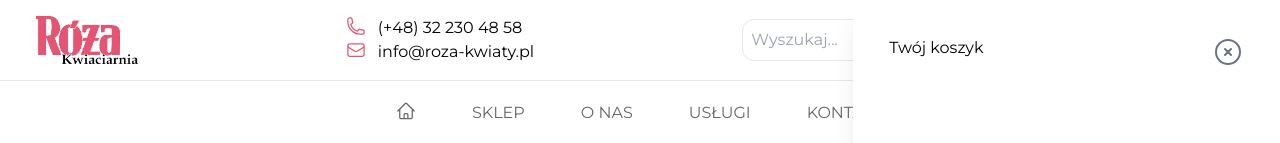
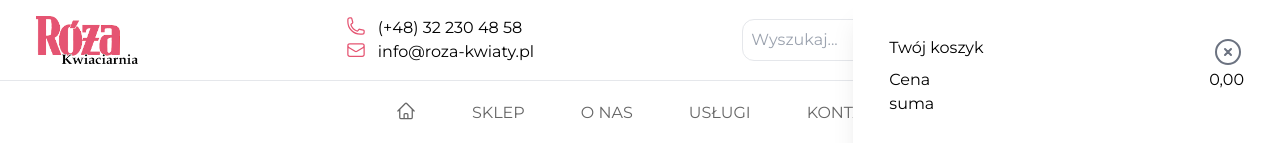
Before and after one commit to kpietryga/react_store, a React (Vite) app: page / in a window 1280 px wide. Shown: the top 143 px of the page. Built offline with nearby package versions, Linux system fonts and the light colour scheme.

Commit message:
edit cart

```diff
--- a/src/components/common/Cart.tsx
+++ b/src/components/common/Cart.tsx
@@ -22,6 +22,16 @@ const Cart: React.FC = () => {
                     className="h-8 w-8 text-gray-500 hover:rotate-180 transition duration-150"
                 />
             </div>
+
+
+            <div className="flex justify-between">
+                <p>Cena</p>
+                <p>0,00</p>
+            </div>
+
+            <div className="flex justify-between">
+                <p>suma</p>
+            </div>
         </div>
     );
 };
```
